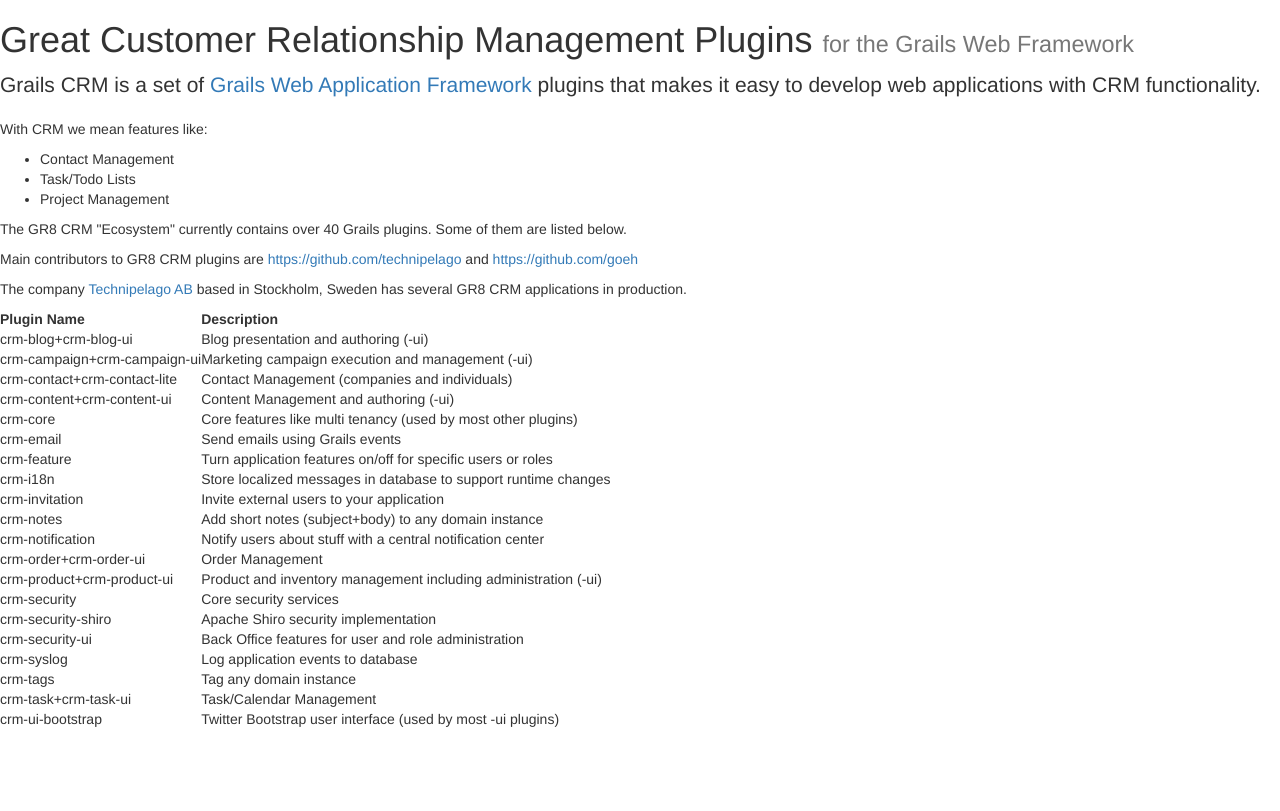
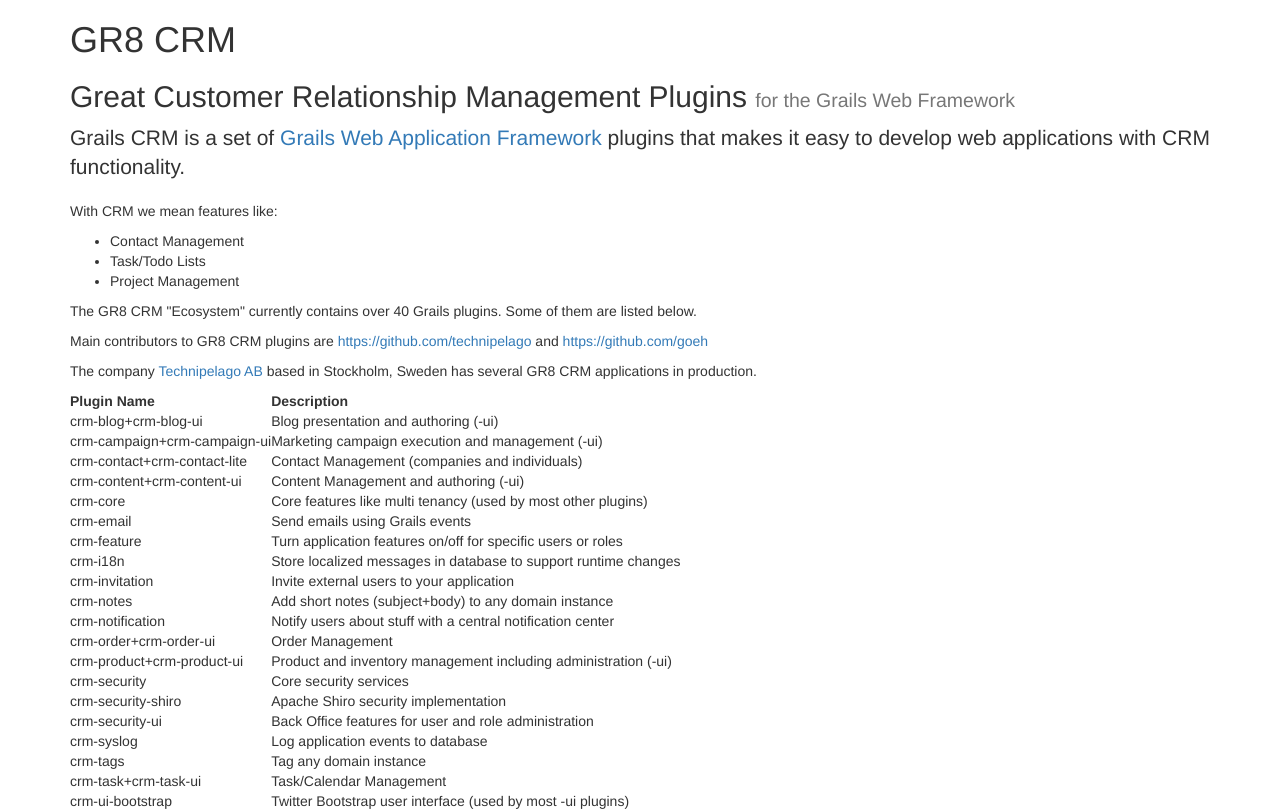
Before and after one commit to gr8crm/gr8crm.github.io, a plain HTML site: page index.html in a window 1280 px wide. Drawn offline with nearby package versions, Linux system fonts and the light colour scheme.

Commit message:
Wrapped in container

```diff
--- a/index.html
+++ b/index.html
@@ -8,10 +8,12 @@
   <script src="//netdna.bootstrapcdn.com/bootstrap/3.1.1/js/bootstrap.min.js"></script>
 </head>
 <body>
-  <h1>
+  <div class="container">
+  <h1>GR8 CRM</h1>
+  <h2>
     Great Customer Relationship Management Plugins
     <small>for the Grails Web Framework</small>
-  </h1>
+  </h2>
   <p class="lead">
     Grails CRM is a set of <a href="http://grails.org" target="_blank">Grails
     Web Application Framework</a> plugins that makes it easy to develop
@@ -116,6 +118,6 @@
 </tr>
 </tbody>
 </table>
-
+</div>
 </body>
 </html>
```
